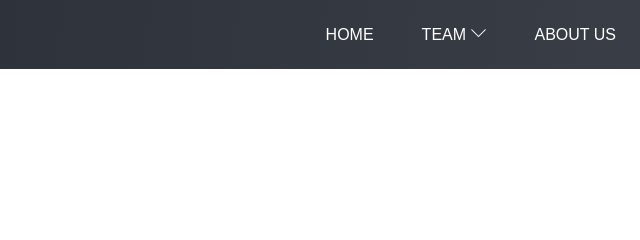
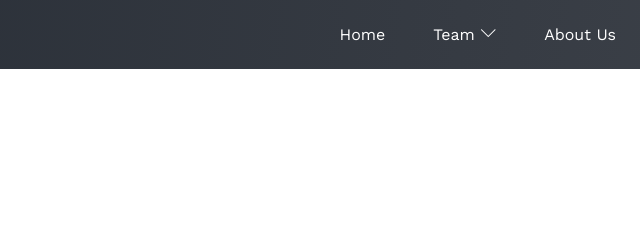
Before and after one commit to Justaguy666/GA01_GroupWebsite, a plain HTML site: page index.html in a window 1280 px wide. Shown: the top 240 px of the page, 640-1280 px from the left. Drawn offline with nearby package versions, Linux system fonts and the light colour scheme.

Commit message:
Update some features

```diff
--- a/assets/css/style.css
+++ b/assets/css/style.css
@@ -12,7 +12,7 @@
 
 /* Common */
 html {
-    font-family: Arial, Helvetica, sans-serif;
+    font-family: 'Work Sans', Arial, sans-serif;
 }
 
 .button {
@@ -82,7 +82,6 @@ nav ul li {
 nav ul li a {
   display: block;
   color: #fff;
-  text-transform: uppercase;
   text-decoration: none;
   line-height: 69px;
   padding: 0 24px;
--- a/index.html
+++ b/index.html
@@ -8,6 +8,7 @@
     <link rel="shortcut icon" href="assets/images/favicon.ico" type="image/x-icon">
     <link rel="stylesheet" href="assets/css/style.css">
     <link rel="stylesheet" href="assets/themify-icons-font/themify-icons/themify-icons.css">
+    <link href="https://fonts.googleapis.com/css2?family=Work+Sans:wght@100;200;300;400;500;600;700;800;900&display=swap" rel="stylesheet">
 </head>
 
 <body>
@@ -20,10 +21,10 @@
             <!-- Begin: Navigation -->
             <nav>
                 <ul>
-                    <li><a href="#">HOME</a></li>
+                    <li><a href="#">Home</a></li>
                     <li>
                         <a href="">
-                            TEAM
+                            Team
                             <i class="nav-arrow-down ti-angle-down"></i>
                         </a>
                         <ul class="subnav">
@@ -31,7 +32,7 @@
                             <li class="nowrap"><a href="./members/ldnbao.html">Lê Đức Ngọc Bảo</a></li>
                             <li class="nowrap"><a href="./members/okvinh.html">Ong Khánh Vinh</a></li>
                         </ul>
-                    <li><a href="about-us.html">ABOUT US</a></li>
+                    <li><a href="about-us.html">About Us</a></li>
                     </li>
                 </ul>
             </nav>
```
Also changed, not shown: assets/image/members/profile-okvinh.jpg (added).
